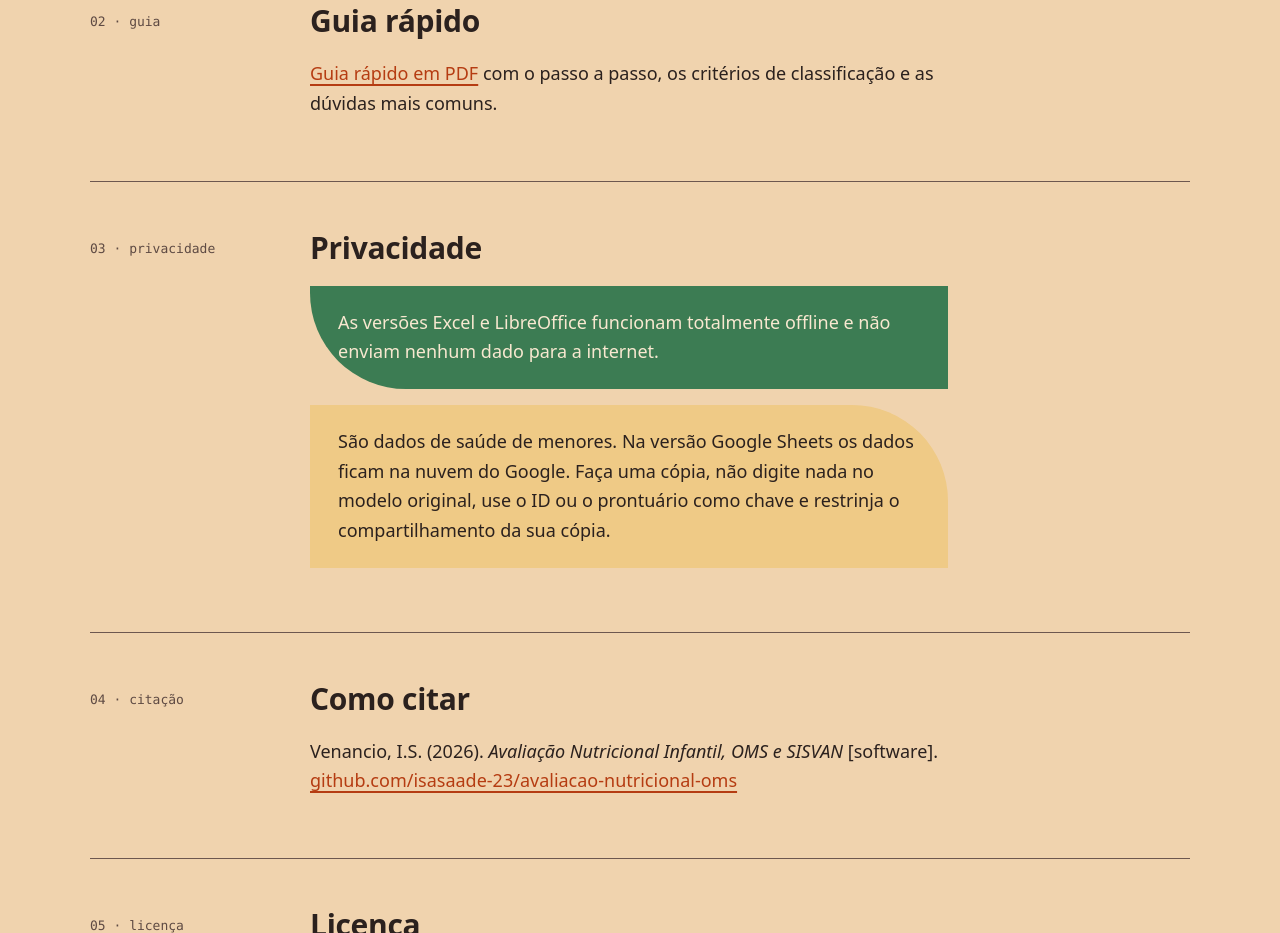
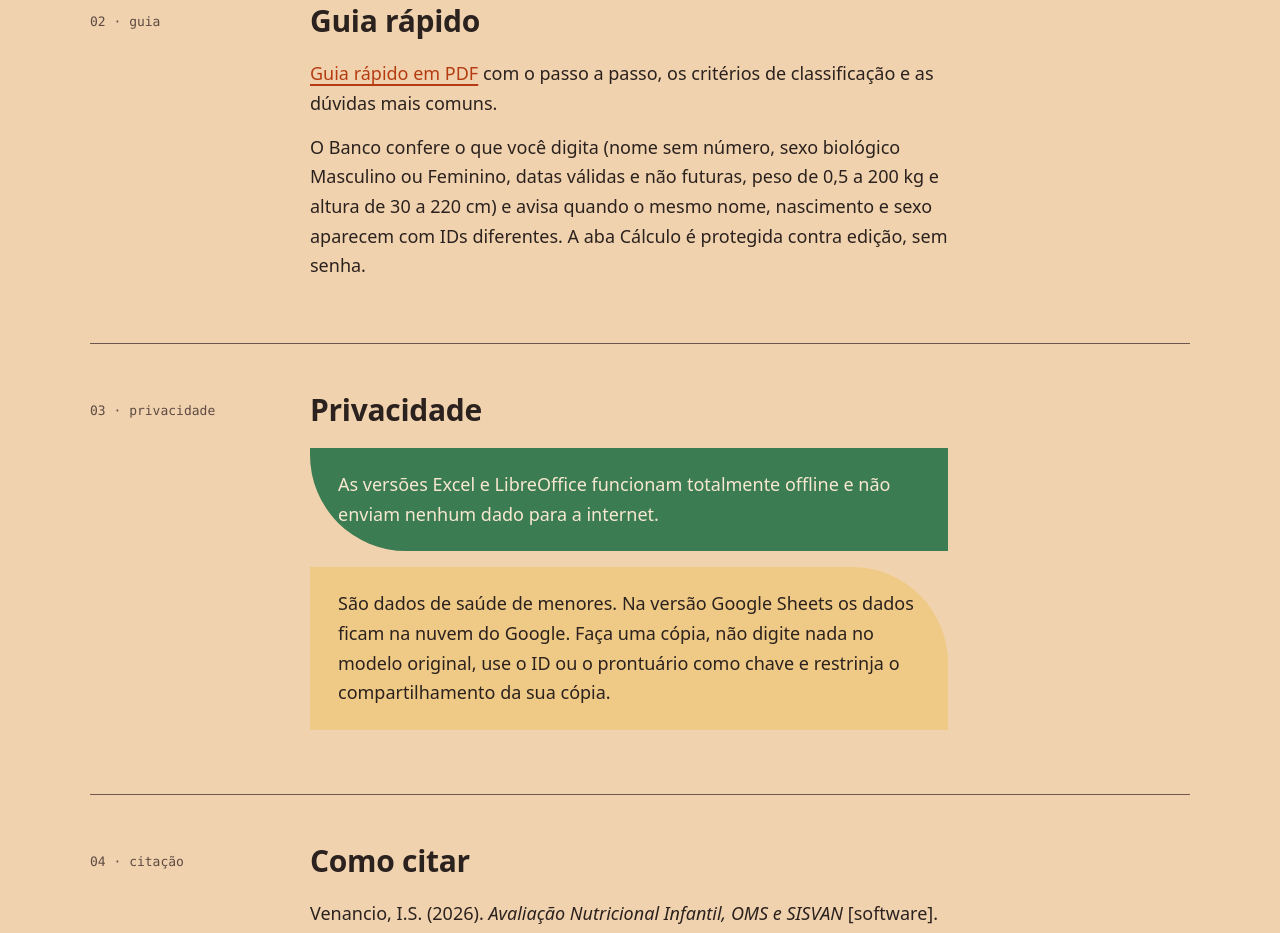
Before and after one commit to isasaade-23/avaliacao-nutricional-oms, a plain HTML site: page docs/index.html in a window 1280 px wide. Shown: the part 1010-1943 px from the top of the page. Drawn offline with Linux system fonts and the light colour scheme; a web font is replaced by a local one.

Commit message:
Atualiza o Guia rápido, os READMEs, o CITATION.cff e o site com validações, sexo biológico, proteção da Cálculo e aviso de duplicata

```diff
--- a/docs/index.html
+++ b/docs/index.html
@@ -115,6 +115,7 @@
     <div class="body">
       <h2>Guia rápido</h2>
       <p><a href="https://github.com/isasaade-23/avaliacao-nutricional-oms/raw/main/Guia%20r%C3%A1pido%20%E2%80%94%20Avalia%C3%A7%C3%A3o%20Nutricional.pdf">Guia rápido em PDF</a> com o passo a passo, os critérios de classificação e as dúvidas mais comuns.</p>
+      <p>O Banco confere o que você digita (nome sem número, sexo biológico Masculino ou Feminino, datas válidas e não futuras, peso de 0,5 a 200 kg e altura de 30 a 220 cm) e avisa quando o mesmo nome, nascimento e sexo aparecem com IDs diferentes. A aba Cálculo é protegida contra edição, sem senha.</p>
     </div>
   </section>
 
```
Also changed, not shown: 6 other files.
